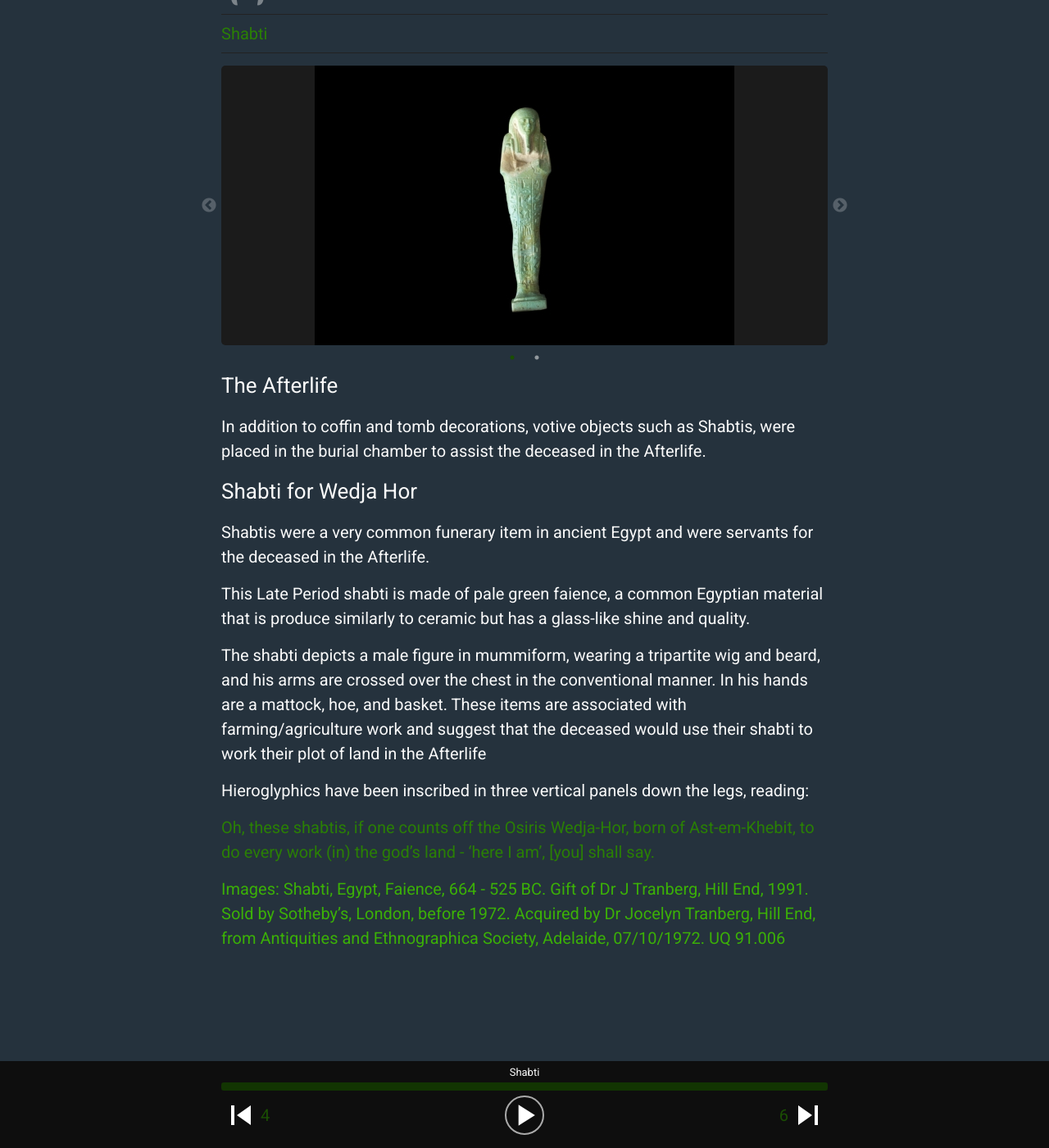
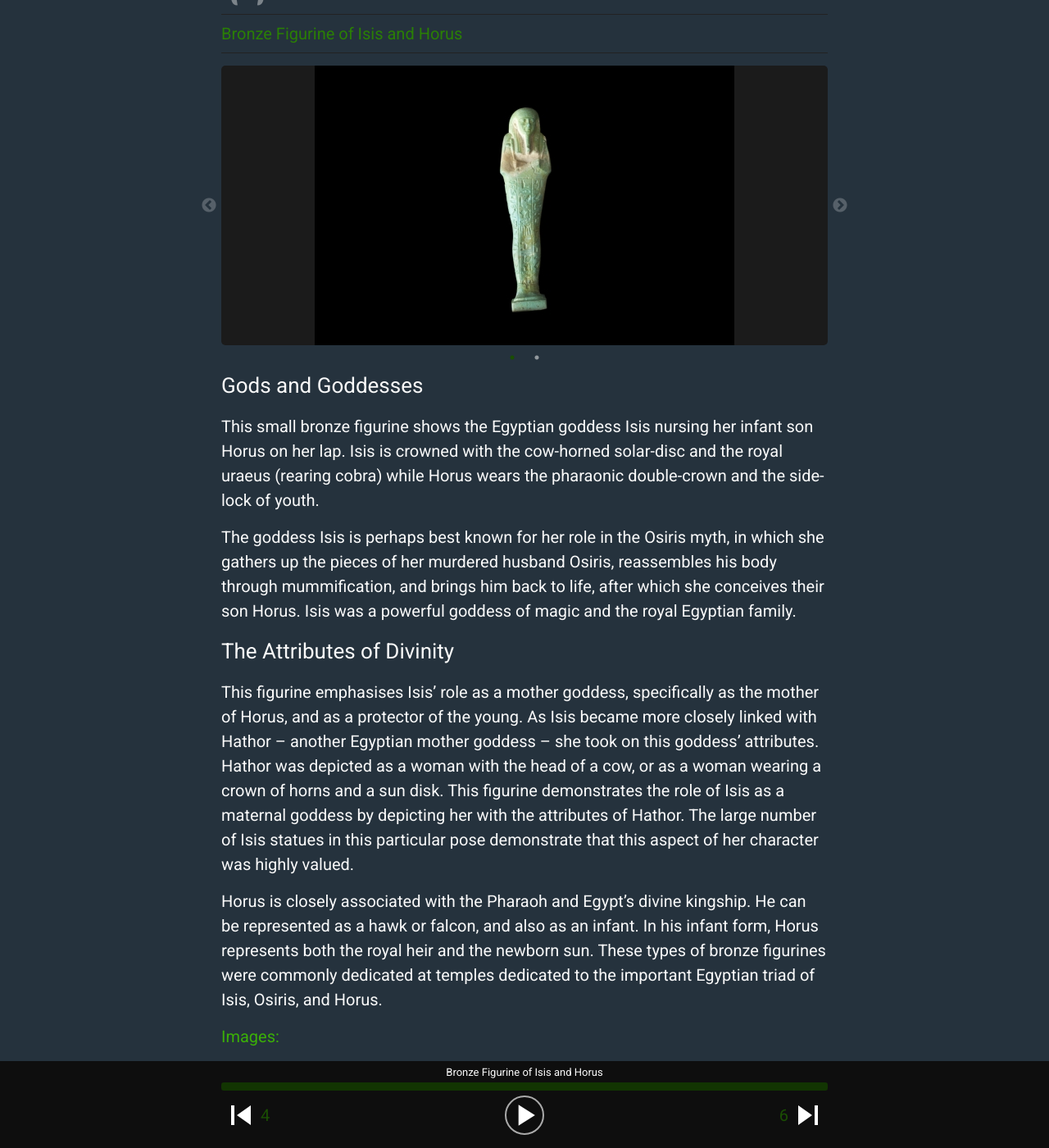
Before and after one commit to uqantiquities/world-of-egypt, a Jekyll site: the page built from stops/5.md, in a window 1280 px wide and 1400 px high, scrolled down 158 px. Shown: the whole window at 82% size. Built offline with Jekyll 4.4.1, drawn with Linux system fonts in a browser that asks for light colours; some of the changed text lies outside the part shown.

Commit message:
Update 5.md

```diff
--- a/stops/5.md
+++ b/stops/5.md
@@ -2,8 +2,8 @@
 layout: episode
 permalink: /stops/5/
 type: stop
-section_title: Death and Burial in Egypt II
-title: Shabti
+section_title: Gods and Goddesses
+title: Bronze Figurine of Isis and Horus
 page_rank: 5
 stop_id: 5
 audio_file: NASA_main_Go_at_Throttle_Up.mp5
@@ -15,20 +15,16 @@ hero_images:
    alt_text: Hieroglpyhic Inscription
 ---
 
-## The Afterlife
+## Gods and Goddesses
 
-In addition to coffin and tomb decorations, votive objects such as Shabtis, were placed in the burial chamber to assist the deceased in the Afterlife.
+This small bronze figurine shows the Egyptian goddess Isis nursing her infant son Horus on her lap. Isis is crowned with the cow-horned solar-disc and the royal uraeus (rearing cobra) while Horus wears the pharaonic double-crown and the side-lock of youth.
 
-## Shabti for Wedja Hor
+The goddess Isis is perhaps best known for her role in the Osiris myth, in which she gathers up the pieces of her murdered husband Osiris, reassembles his body through mummification, and brings him back to life, after which she conceives their son Horus. Isis was a powerful goddess of magic and the royal Egyptian family.
 
-Shabtis were a very common funerary item in ancient Egypt and were servants for the deceased in the Afterlife.
+## The Attributes of Divinity
 
-This Late Period shabti is made of pale green faience, a common Egyptian material that is produce similarly to ceramic but has a glass-like shine and quality.
+This figurine emphasises Isis’ role as a mother goddess, specifically as the mother of Horus, and as a protector of the young. As Isis became more closely linked with Hathor – another Egyptian mother goddess – she took on this goddess’ attributes. Hathor was depicted as a woman with the head of a cow, or as a woman wearing a crown of horns and a sun disk. This figurine demonstrates the role of Isis as a maternal goddess by depicting her with the attributes of Hathor.  The large number of Isis statues in this particular pose demonstrate that this aspect of her character was highly valued.
 
-The shabti depicts a male figure in mummiform, wearing a tripartite wig and beard, and his arms are crossed over the chest in the conventional manner. In his hands are a mattock, hoe, and basket. These items are associated with farming/agriculture work and suggest that the deceased would use their shabti to work their plot of land in the Afterlife
+Horus is closely associated with the Pharaoh and Egypt’s divine kingship. He can be represented as a hawk or falcon, and also as an infant. In his infant form, Horus represents both the royal heir and the newborn sun. These types of bronze figurines were commonly dedicated at temples dedicated to the important Egyptian triad of Isis, Osiris, and Horus.
 
-Hieroglyphics have been inscribed in three vertical panels down the legs, reading:
-
-### Oh, these shabtis, if one counts off the Osiris Wedja-Hor, born of Ast-em-Khebit, to do every work (in) the god's land - 'here I am', [you] shall say.
-
-> Images: Shabti, Egypt, Faience, 664 - 525 BC. Gift of Dr J Tranberg, Hill End, 1991. Sold by Sotheby's, London, before 1972. Acquired by Dr Jocelyn Tranberg, Hill End, from Antiquities and Ethnographica Society, Adelaide, 07/10/1972. UQ 91.006
+> Images:
```
